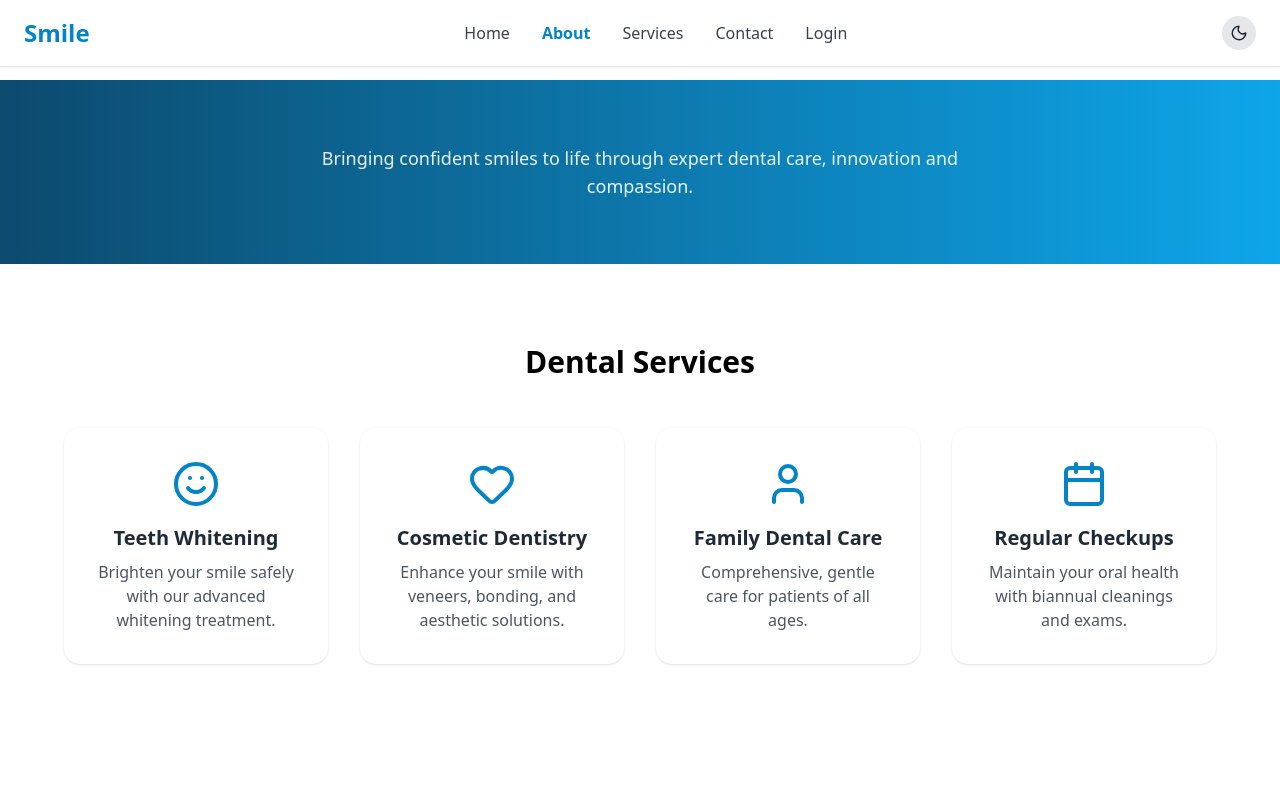
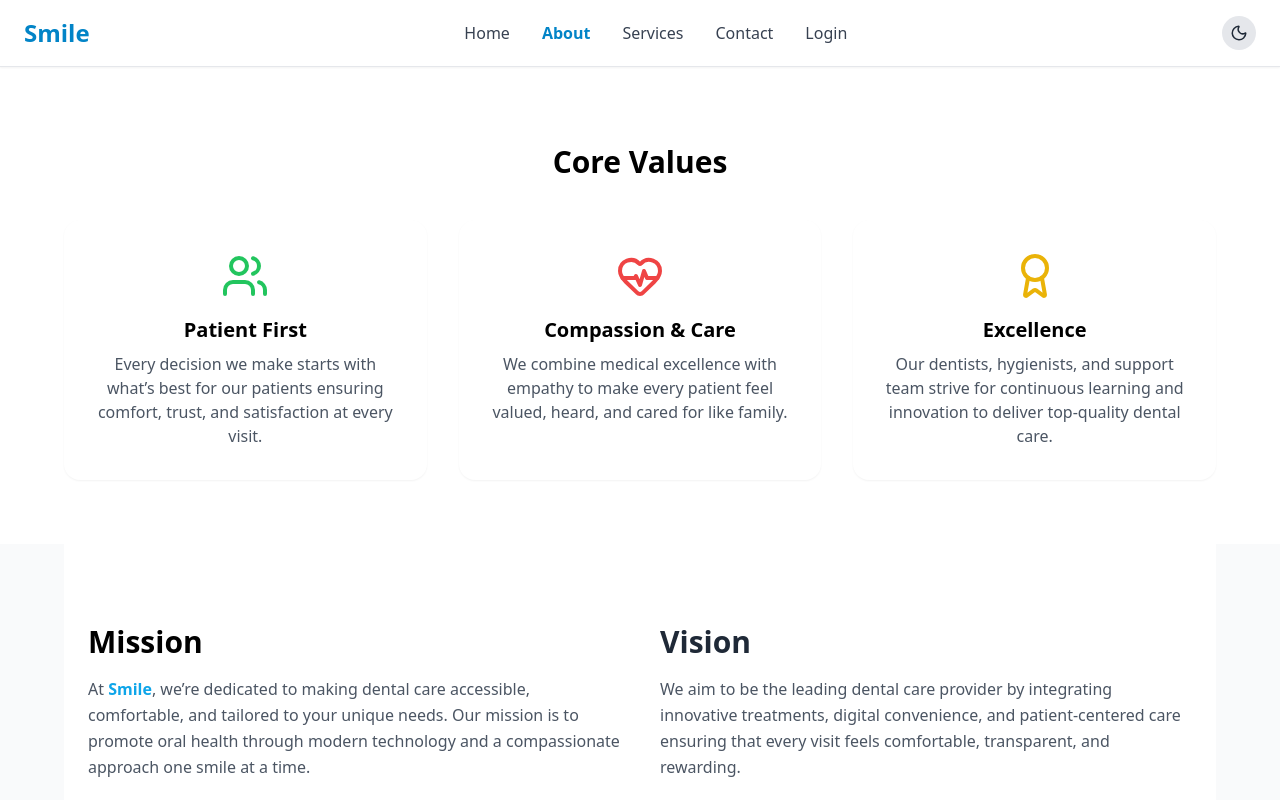
Before and after one commit to Chechep/smile, a React (Vite) app in the folder client/: page /about in a window 1280 px wide. Shown: the top 800 px of the page. Built offline with nearby package versions, Linux system fonts and the light colour scheme.

Commit message:
updated about

```diff
--- a/client/src/pages/About.jsx
+++ b/client/src/pages/About.jsx
@@ -44,53 +44,6 @@ export default function AboutServices() {
 
   return (
     <section className="min-h-screen bg-gray-50 dark:bg-gray-900 transition-colors">
-      {/* ===== Hero Section ===== */}
-      <motion.div
-        initial="hidden"
-        whileInView="visible"
-        viewport={{ once: true }}
-        variants={fadeInUp}
-        className="text-center py-16 px-6 bg-gradient-to-r from-sky-900 to-sky-500 dark:from-black dark:to-sky-700 text-white"
-      >
-        <p className="max-w-2xl mx-auto text-lg opacity-90">
-          Bringing confident smiles to life through expert dental care,
-          innovation and compassion.
-        </p>
-      </motion.div>
-
-      {/* ===== Our Services ===== */}
-      <motion.div
-        initial="hidden"
-        whileInView="visible"
-        viewport={{ once: true }}
-        variants={fadeInUp}
-        className="py-20 px-6 md:px-16 bg-white dark:bg-black transition-colors"
-      >
-        <h2 className="text-3xl font-bold text-center mb-12 text-black dark:text-white">
-        Dental Services
-        </h2>
-
-        <div className="grid md:grid-cols-2 lg:grid-cols-4 gap-8 max-w-6xl mx-auto text-center">
-          {services.map((service, index) => (
-            <motion.div
-              key={index}
-              variants={fadeInUp}
-              custom={index * 0.2}
-              initial="hidden"
-              whileInView="visible"
-              viewport={{ once: true }}
-              className="p-8 rounded-2xl dark:bg-gray-900 shadow hover:shadow-lg transition"
-              whileHover={{ scale: 1.05 }}
-            >
-              {service.icon}
-              <h3 className="text-xl font-semibold mb-2 text-gray-800 dark:text-white">
-                {service.title}
-              </h3>
-              <p className="text-gray-600 dark:text-gray-400">{service.desc}</p>
-            </motion.div>
-          ))}
-        </div>
-      </motion.div>
 
       {/* ===== Core Values ===== */}
       <motion.div
@@ -165,25 +118,25 @@ export default function AboutServices() {
       >
         <motion.div variants={fadeInUp} custom={0.1}>
           <h2 className="text-3xl font-semibold text-black dark:text-white mb-4">
-            Our Mission
+             Mission
           </h2>
           <p className="text-gray-600 dark:text-gray-400 leading-relaxed">
             At <span className="font-semibold text-sky-500">Smile</span>, we’re
             dedicated to making dental care accessible, comfortable, and
             tailored to your unique needs. Our mission is to promote oral health
-            through modern technology and a compassionate approach — one smile
+            through modern technology and a compassionate approach one smile
             at a time.
           </p>
         </motion.div>
 
         <motion.div variants={fadeInUp} custom={0.2}>
           <h2 className="text-3xl font-semibold text-gray-800 dark:text-white mb-4">
-            Our Vision
+             Vision
           </h2>
           <p className="text-gray-600 dark:text-gray-400 leading-relaxed">
             We aim to be the leading dental care provider by integrating
             innovative treatments, digital convenience, and patient-centered
-            care — ensuring that every visit feels comfortable, transparent, and
+            care ensuring that every visit feels comfortable, transparent, and
             rewarding.
           </p>
         </motion.div>
```
